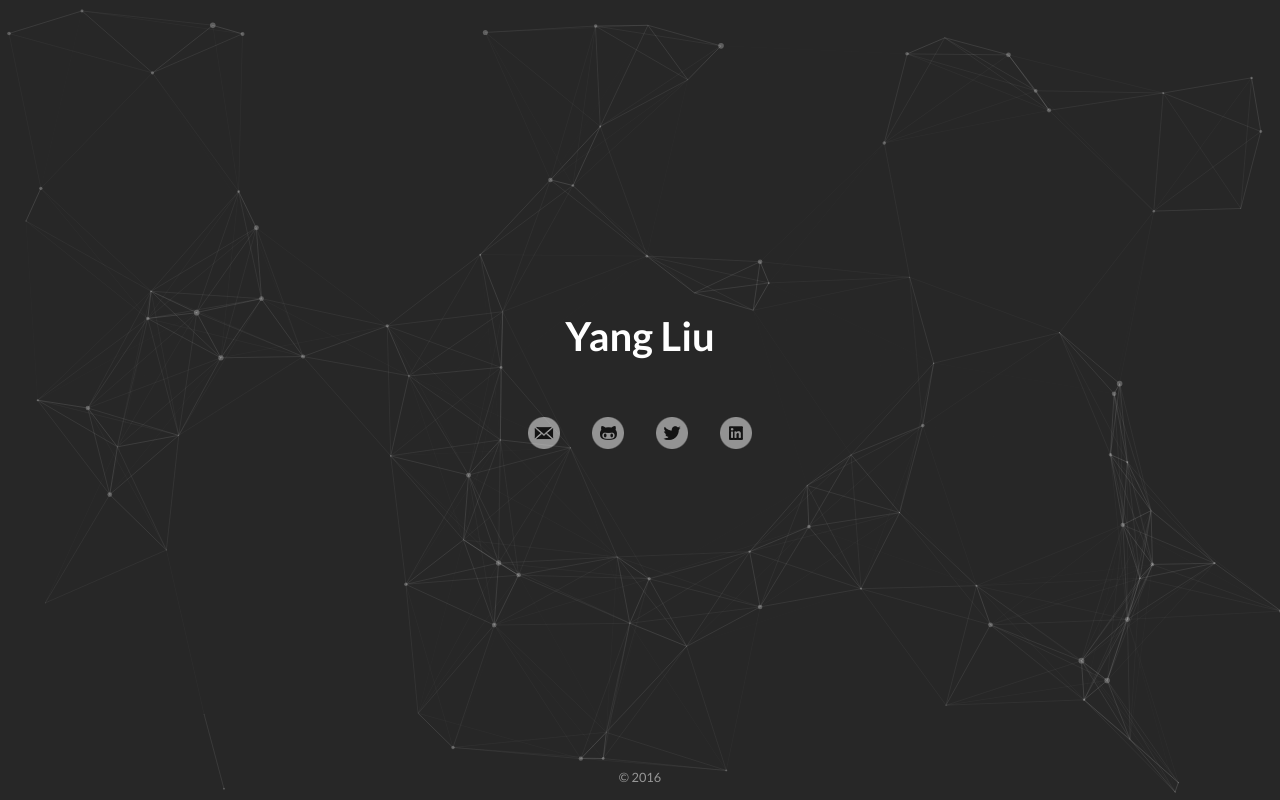
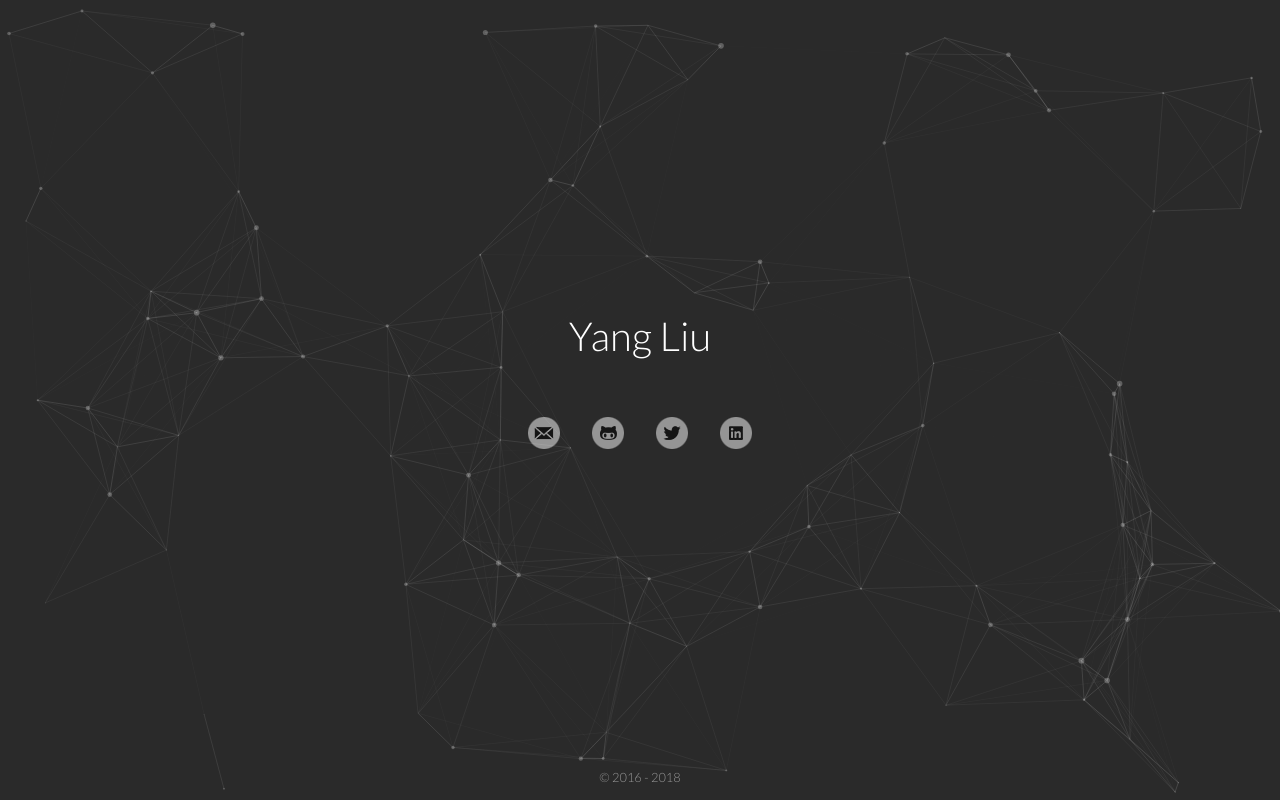
Before and after one commit to zesik/zesik.github.io, a plain HTML site: page index.html in a window 1280 px wide. Drawn offline with Linux system fonts and the light colour scheme.

Commit message:
Update styles

```diff
--- a/assets/css/main.css
+++ b/assets/css/main.css
@@ -4,8 +4,9 @@ html, body {
 }
 
 body {
-  background-color: #272727;
+  background-color: #2a2a2a;
   font-family: "Lato", sans-serif;
+  font-weight: 300;
   line-height: 1.5;
   font-size: 0.8em;
 }
@@ -21,7 +22,7 @@ body {
   width: 100%;
   height: 100%;
   overflow: hidden;
-  background-color: #272727;
+  background-color: #2a2a2a;
   z-index: -1;
 }
 
@@ -36,7 +37,6 @@ body {
   top: 42%;
   color: #ffffff;
   font-size: 2.5em;
-  font-weight: bold;
 }
 
 #title {
@@ -46,11 +46,7 @@ body {
 
 #title h1 {
   font-size: 2.5em;
-  font-weight: bold;
-}
-
-#title h2 {
-  font-size: 1.5em;
+  font-weight: 300;
 }
 
 #go-back {
--- a/index.html
+++ b/index.html
@@ -12,7 +12,7 @@
   <link rel="mask-icon" href="/safari-pinned-tab.svg" color="#5bbad5">
   <meta name="msapplication-TileColor" content="#da532c">
   <meta name="theme-color" content="#ffffff">
-  <link href="https://fonts.googleapis.com/css?family=Lato:400,700" rel="stylesheet" type="text/css">
+  <link href="https://fonts.googleapis.com/css?family=Lato:300" rel="stylesheet" type="text/css">
   <link rel="stylesheet" type="text/css" href="/assets/css/reset.css">
   <link rel="stylesheet" type="text/css" href="/assets/css/main.css">
 <body>
@@ -26,7 +26,7 @@
       --><a class="icon-link linkedin" href="https://www.linkedin.com/in/yang-liu-92334435"></a>
     </div>
     <div class="footer">
-      &copy; 2016
+      &copy; 2016 - 2018
     <div>
   </section>
   <script src="/assets/js/particles.min.js"></script>
```
Also changed, not shown: 404.html (+5 -4 lines).
